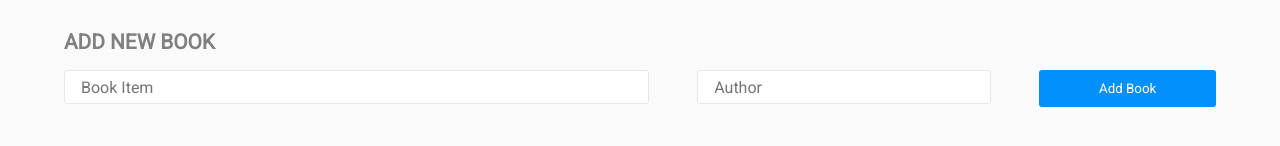
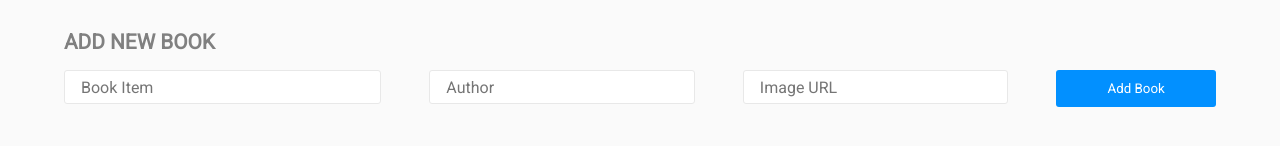
Before and after one commit to forLoop94/book-store, a React (Create React App) app: page / in a window 1280 px wide. Shown: the part 180-326 px from the top of the page. Built offline with nearby package versions, Linux system fonts and the light colour scheme; no server answers.

Commit message:
Add item image to cards

```diff
--- a/src/components/BookInput.js
+++ b/src/components/BookInput.js
@@ -7,6 +7,7 @@ import { createBook } from '../redux/books/booksSlice';
 const BookInput = () => {
   const dispatch = useDispatch();
   const [title, setTitle] = useState('');
+  const [image, setImage] = useState('');
   const [author, setAuthor] = useState('');
 
   return (
@@ -29,6 +30,13 @@ const BookInput = () => {
           onChange={(e) => setAuthor(e.target.value)}
         />
         <input
+          className={style.catInput}
+          type="text"
+          id="category"
+          placeholder="Image URL"
+          onChange={(e) => setImage(e.target.value)}
+        />
+        <input
           className={style.bookBtn}
           type="button"
           value="Add Book"
@@ -38,6 +46,7 @@ const BookInput = () => {
                 createBook({
                   item_id: crypto.randomUUID(),
                   title,
+                  image,
                   author,
                   category: 'Science Fiction',
                 }),
--- a/src/components/BookItem.js
+++ b/src/components/BookItem.js
@@ -7,9 +7,11 @@ import { deleteBook } from '../redux/books/booksSlice';
 const BookItem = ({ book }) => {
   const dispatch = useDispatch();
   const { id } = book;
+  console.log(book.image);
 
   return (
     <li className={style.book}>
+      <img src={book.image} alt={book.title} />
       <div className={style.details}>
         <small>{book.category}</small>
         <h3>{book.title}</h3>
@@ -46,6 +48,7 @@ const BookItem = ({ book }) => {
 BookItem.propTypes = {
   book: PropTypes.shape({
     id: PropTypes.string.isRequired,
+    image: PropTypes.string.isRequired,
     category: PropTypes.string.isRequired,
     title: PropTypes.string.isRequired,
     author: PropTypes.string.isRequired,
--- a/src/redux/books/booksSlice.js
+++ b/src/redux/books/booksSlice.js
@@ -55,7 +55,11 @@ const booksSlice = createSlice({
       Object.keys(action.payload).forEach((item) => {
         const book = action.payload[item][0];
         state.bookList.push({
-          id: item, title: book.title, author: book.author, category: book.category,
+          id: item,
+          title: book.title,
+          image: book.image,
+          author: book.author,
+          category: book.category,
         });
       });
     });
--- a/src/styles/BookList.module.css
+++ b/src/styles/BookList.module.css
@@ -20,7 +20,6 @@
   width: 2px;
   height: 95%;
   background-color: rgb(240, 235, 235);
-  margin: 0 1rem;
 }
 
 .otherDetails {
@@ -38,6 +37,11 @@ button {
   color: #4386bf;
   border: none;
   background: transparent;
+  padding: 0.3rem 0.5rem;
+}
+
+button:hover {
+  background-color: rgb(248, 243, 243);
 }
 
 form {
@@ -124,7 +128,7 @@ small {
 
 .titleInput,
 .catInput {
-  width: 50vw;
+  width: 30vw;
   height: 3vh;
   margin-right: 3rem;
   padding: 1rem;
```
